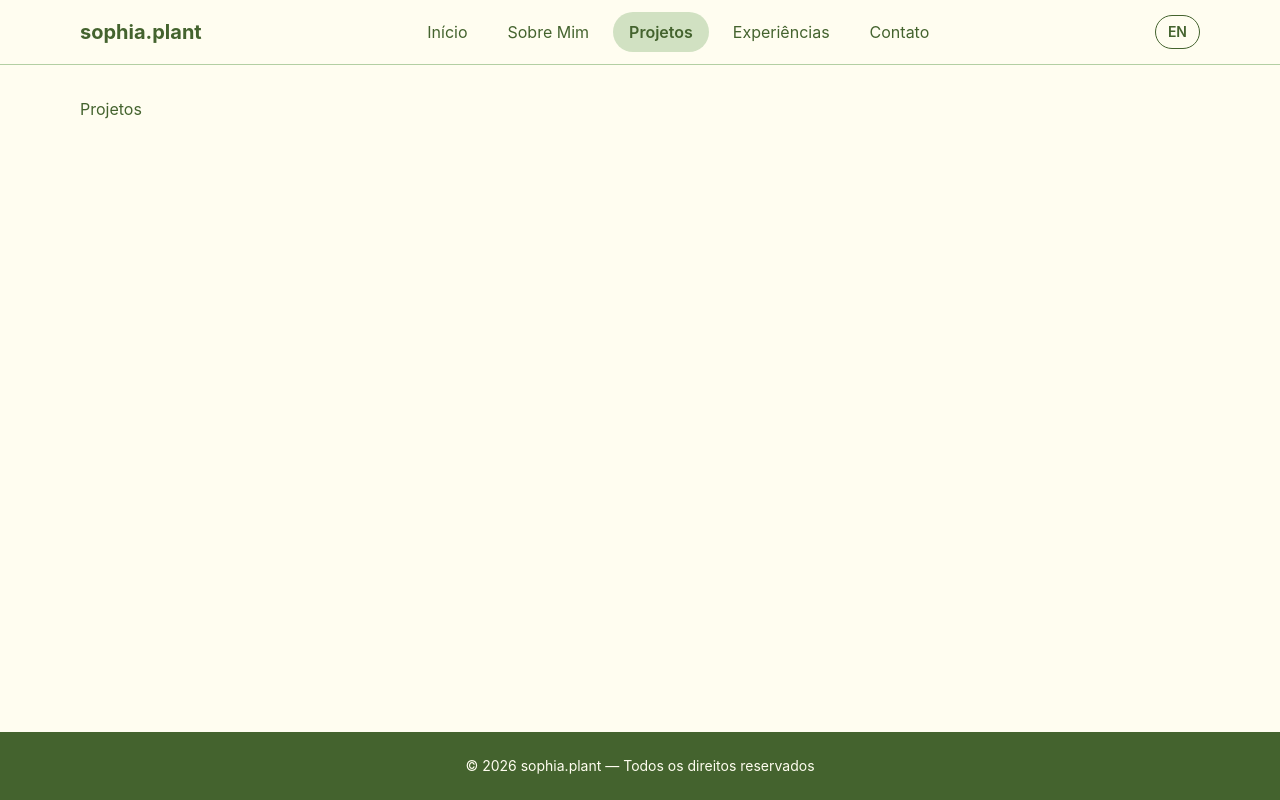
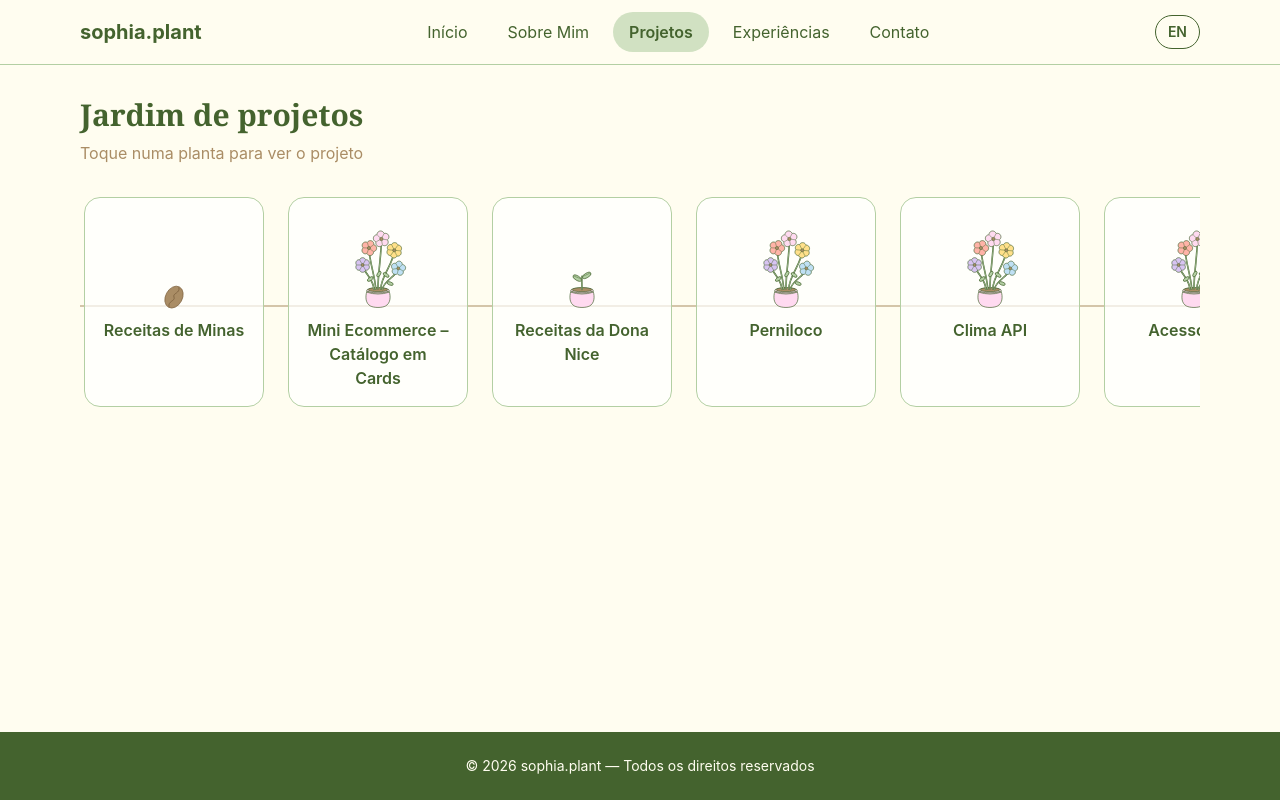
Before and after one commit to sophiaferreira1a/sophia.plant, a React (Vite) app in the folder sophia-plant/: page /projetos in a window 1280 px wide. Built offline with nearby package versions, Linux system fonts and the light colour scheme.

Commit message:
feat(garden): implementa timeline com plantas e prévia no clique

```diff
--- /dev/null
+++ b/sophia-plant/src/components/garden/Plant.jsx
@@ -0,0 +1,27 @@
+import { useState } from "react";
+import { Link } from "react-router-dom";
+import { useLanguage } from "../../i18n/useLanguage.js";
+import { maturityImages } from "../../data/maturity.js";
+
+export default function Plant({ project }) {
+  const { t, lang } = useLanguage();
+  const [open, setOpen] = useState(false);
+
+  return (
+    <article className="relative z-10 min-w-[180px] w-[180px] snap-center shrink-0 bg-white/70 rounded-2xl border border-sprout p-4 flex flex-col items-center gap-3 text-center transition-transform hover:scale-105">
+      <button onClick={() => setOpen(!open)} aria-expanded={open} className="flex flex-col items-center gap-2 cursor-pointer"> {/* área clicável para acessar o projeto */ }
+        <img src={maturityImages[project.maturity]} alt="" className="h-24 w-24 object-contain"/>
+        {!open && <span className="font-semibold text-leaf">{project.name[lang]}</span>} {/*project.name tem o lang porque o texto vem do dicionário */ }
+      </button>
+
+      {open && ( //os "open &&" renderizam de forma condicional: fechado - mostra nome, aberto - mostra botão
+        <div className="flex flex-col gap-2 w-full">
+          <p className="font-semibold text-leaf">{project.name[lang]}</p>
+          <Link to={`/projetos/${project.id}`} className="bg-leaf text-cream rounded-lg py-1.5 text-sm font-semibold hover:bg-soil transition-colors">
+            {t("projects.viewMore")}
+          </Link>
+        </div>
+      )}
+    </article>
+  );
+}
--- a/sophia-plant/src/i18n/en.js
+++ b/sophia-plant/src/i18n/en.js
@@ -7,6 +7,11 @@ const en = {
         contact: "Contact",
         home: "Home",
     },
+    projects: {
+        title: "Project's Garden",
+        subtitle: "Tap a plant to see the project",
+        viewMore: "View more",
+    },
     lang: {label: "PT"}, //O que o botão mostra ao clicar
     maturity: {seed: "Seed", sprout: "Sprout", flower:"Flower"},
 };
--- a/sophia-plant/src/i18n/pt.js
+++ b/sophia-plant/src/i18n/pt.js
@@ -8,6 +8,11 @@ const pt = {
         contact: "Contato",
         home: "Início",
     },
+    projects: {
+        title: "Jardim de projetos",
+        subtitle: "Toque numa planta para ver o projeto",
+        viewMore: "Ver mais",
+    },
     lang: {label: "EN"}, //O que o botão mostra ao clicar
     maturity: {seed: "Semente", sprout: "Broto", flower:"Flor"},
 };
--- a/sophia-plant/src/pages/Projects.jsx
+++ b/sophia-plant/src/pages/Projects.jsx
@@ -1,5 +1,19 @@
-function Projects() {
-    return <h1>Projetos</h1>
-  }
+import { projects } from "../data/projects.js";
+import Plant from "../components/garden/Plant.jsx";
+import { useLanguage } from "../i18n/useLanguage.js";
 
-  export default Projects
+export default function Projects() { //projetos já vêm ordenados
+  const { t } = useLanguage();
+
+  return (
+    <section>
+      <h1 className="text-3xl font-bold font-display mb-2">{t("projects.title")}</h1>
+      <p className="text-soil mb-6">{t("projects.subtitle")}</p>
+
+      <div className="relative">
+        <div className="absolute left-0 right-0 top-[116px] h-0.5 bg-soil/50" aria-hidden /> {/* "terra" onde as plantas se apoiam */}
+          <div className="flex gap-6 overflow-x-auto snap-x pt-2 pb-6 px-1"> {projects.map((p) => (<Plant key={p.id} project={p} />))}</div>
+      </div>
+    </section>
+  );
+}
```
